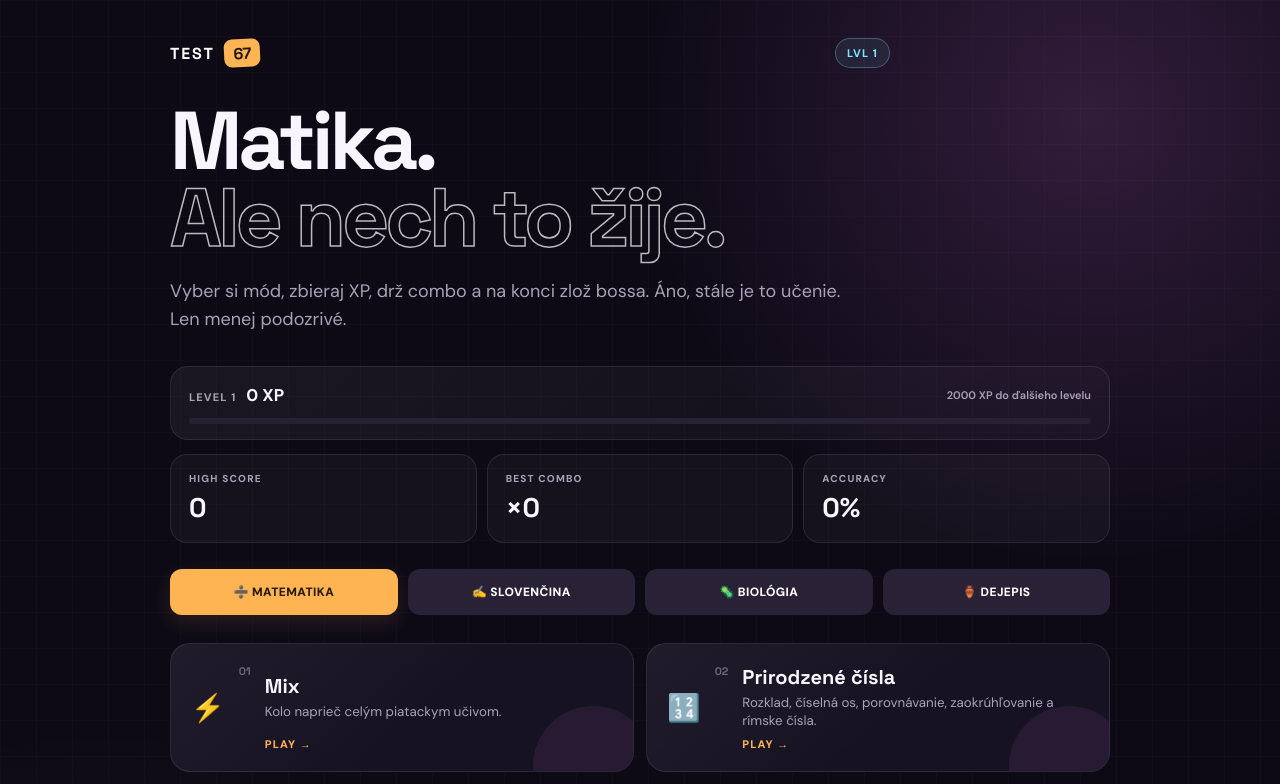
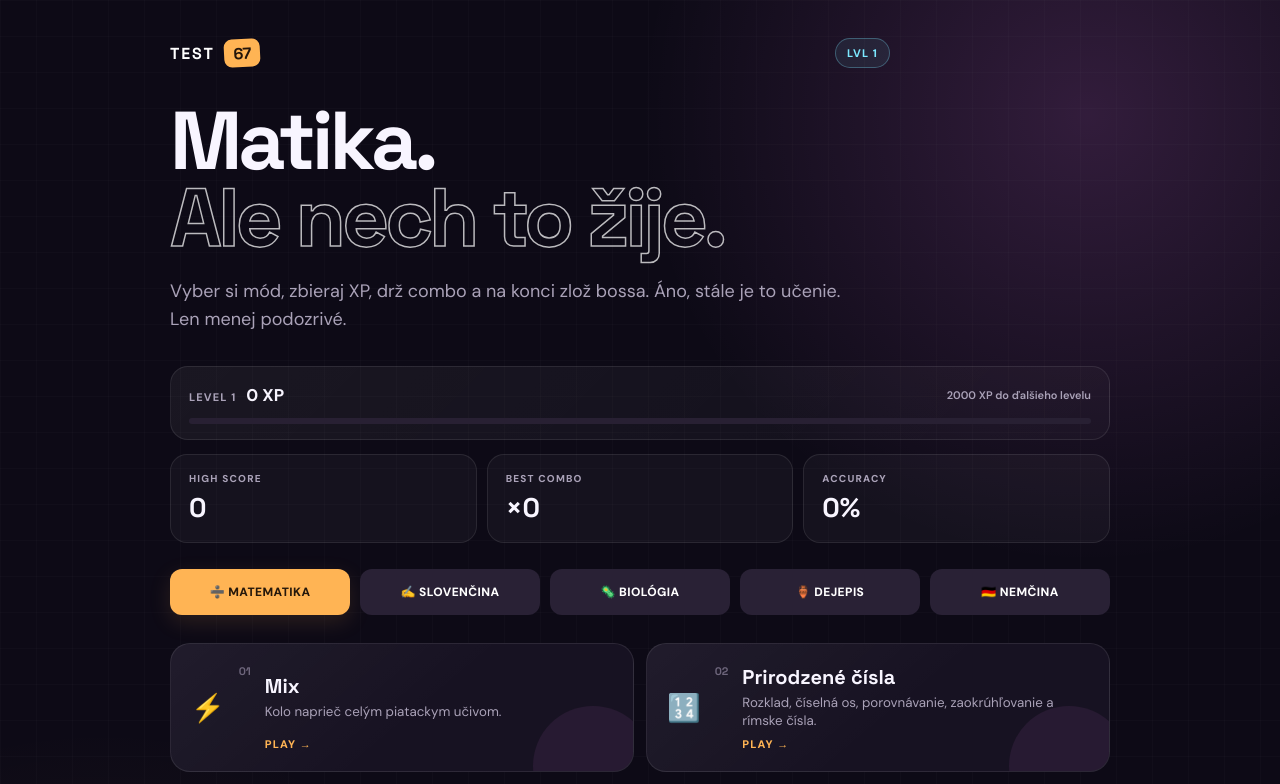
Before and after one commit to ziacik/test-67, a React (Vite) app: page / in a window 1280 px wide. Shown: the top 784 px of the page. Built offline with nearby package versions, Linux system fonts and the light colour scheme.

Commit message:
feat(german): integrate Wir 1 lessons in App.tsx

```diff
--- a/src/App.tsx
+++ b/src/App.tsx
@@ -163,6 +163,7 @@ function App() {
 		const slovak = subject === "slovak";
 		const biology = subject === "biology";
 		const history = subject === "history";
+		const german = subject === "german";
 
 		return (
 			<main className="shell home-shell">
@@ -171,9 +172,11 @@ function App() {
 						<div className="brand">TEST <b>67</b></div>
 						<div className="level-chip">LVL {level}</div>
 					</div>
-					<h1>{history ? "Dejepis." : biology ? "Biológia." : slovak ? "Slovenčina." : "Matika."}<br /><em>Ale nech to žije.</em></h1>
+					<h1>{german ? "Nemčina." : history ? "Dejepis." : biology ? "Biológia." : slovak ? "Slovenčina." : "Matika."}<br /><em>Ale nech to žije.</em></h1>
 					<p>
-						{history
+						{german
+							? "Nemčina podľa Wir 1. Dvanásť lekcií, slovíčka aj gramatika, bez nudného opakovania."
+							: history
 							? "Od praveku po dobu železnú. Desať rôznych otázok, combo a boss na konci."
 							: biology
 							? "Baktérie, plesne a kvasinky podľa učebnice. Desať otázok, combo a boss na konci."
@@ -228,6 +231,13 @@ function App() {
 						onClick={() => setSubject("history")}
 					>
 						🏺 DEJEPIS
+					</button>
+					<button
+						type="button"
+						className={subject === "german" ? "primary big-button" : "secondary big-button"}
+						onClick={() => setSubject("german")}
+					>
+						🇩🇪 NEMČINA
 					</button>
 				</div>
 
```
